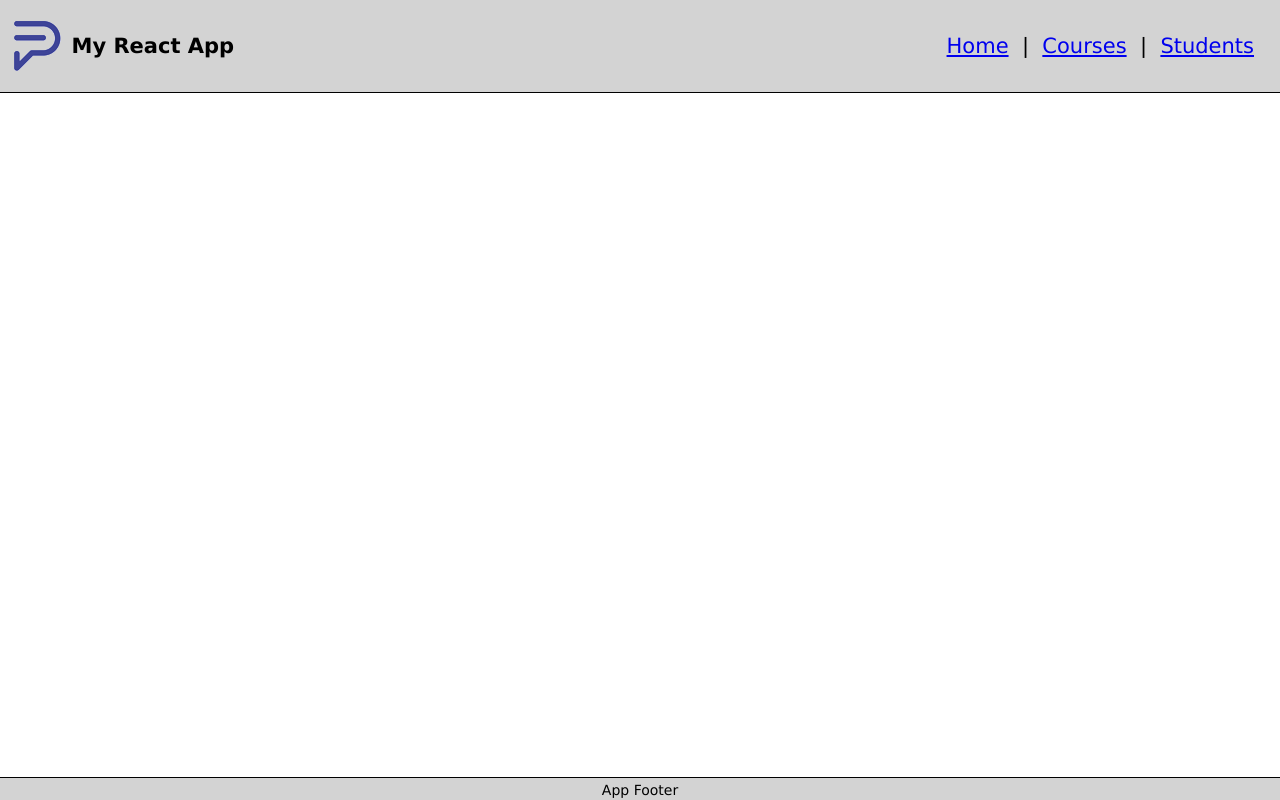
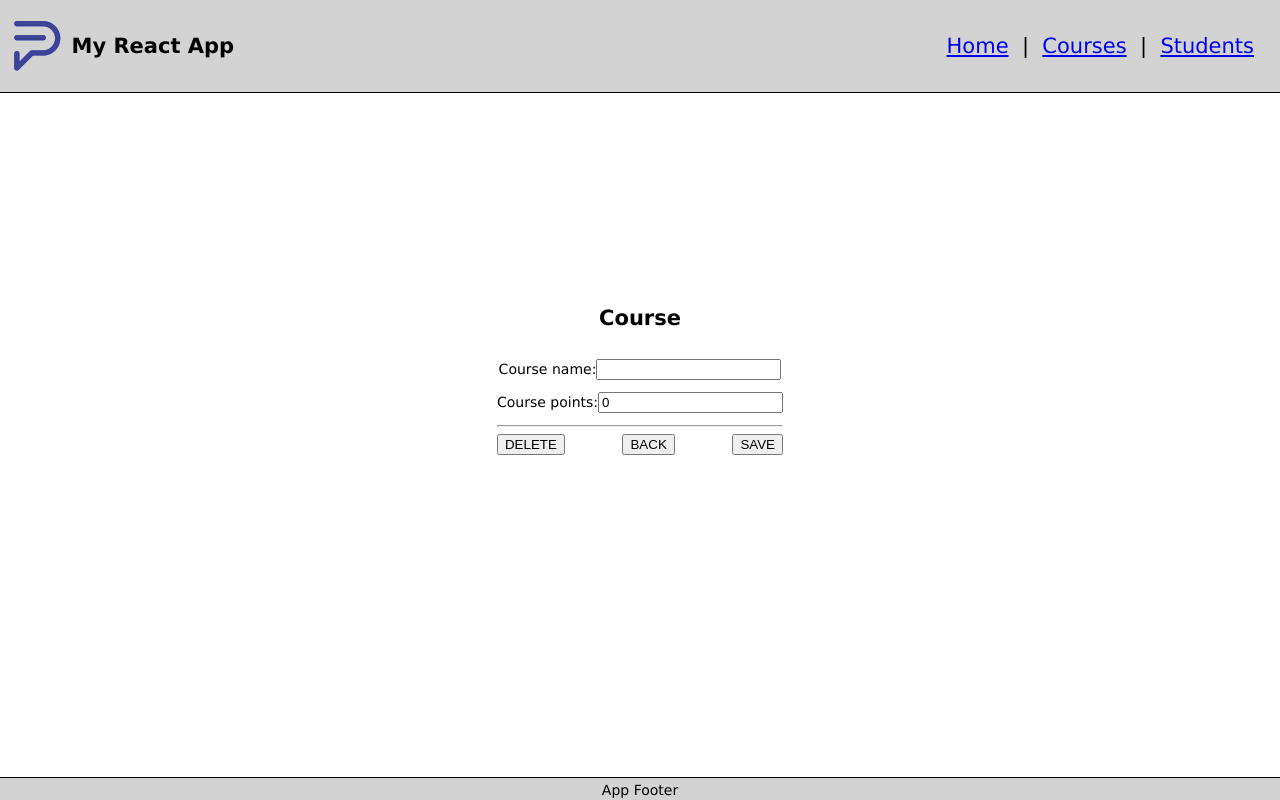
Before and after one commit to emir91/react-app, a React (Create React App) app: page /courses/1 in a window 1280 px wide. Built offline with nearby package versions, Linux system fonts and the light colour scheme; no server answers.

Commit message:
Create Course component and add functionality to it

```diff
--- a/src/MainRouter.js
+++ b/src/MainRouter.js
@@ -1,12 +1,13 @@
 import React from 'react';
 import { Route, Switch } from 'react-router-dom';
-import { Home, Courses, Students } from './components';
+import { Home, Courses, Course, Students } from './components';
 
 const MainRouter = () => {
     return (
         <Switch>
             <Route exact path ='/' component={Home} />
             <Route exact path ='/courses' component={Courses} />
+            <Route exact path ='/courses/:id' component={Course} />
             <Route exact path ='/students' component={Students} />
         </Switch>
     );
--- a/src/assets/styles/site.css
+++ b/src/assets/styles/site.css
@@ -40,3 +40,12 @@
   font-weight: bold;
   margin-top: 1em;
 }
+
+.input-field {
+  margin: 12px 0;
+}
+
+.button-container {
+  display: flex;
+  justify-content: space-between;
+}
--- /dev/null
+++ b/src/components/Course.js
@@ -0,0 +1,84 @@
+import { useEffect, useState } from 'react';
+import { read, insert, update, remove } from '../services/apiService';
+
+const Course = ({ match, history }) => {
+
+    const [id] = useState(match.params.id);
+    const [course, setCourse] = useState({
+        _id: '0',
+        name: '',
+        points: 0
+    });
+
+    useEffect(() => {
+        if(id !== '0') {
+            read('courses', id, data => {
+                if(data) setCourse(data);
+        })
+      }
+
+    }, [id]);
+
+    function changeHandler(e) {
+        setCourse({
+            ...course,
+            [e.target.name]: e.target.value
+        });
+    }
+
+    const back = () => {
+        history.push('/courses');
+    }
+
+    const save = () => {
+       if(id === '0') {
+          insert('courses', course, data => {
+              if(data) return history.push('/courses');
+              console.log('There was an error during save data');
+          })
+       } else {
+           update('courses', id, course, data => {
+               if(data) return history.push('/courses');
+               console.log('There was an error during save data');
+           })
+       }
+    }
+
+    const removeCourse = () => {
+        remove('courses', id, data => {
+            history.push('/courses');
+        })
+    }
+
+    return (
+        <div className="container">
+            <h2>Course</h2>
+            <form className="input-form">
+                <div className="input-field">
+                    <label htmlFor="name">Course name:</label>
+                    <input
+                        type="text"
+                        name="name"
+                        value={course.name}
+                        onChange={changeHandler}/>
+                </div>
+                <div className="input-field">
+                    <label htmlFor="points">Course points:</label>
+                    <input
+                        type="text"
+                        name="points"
+                        value={course.points}
+                        onChange={changeHandler}/>
+                </div>
+                <hr/>
+                <div className="button-container">
+                   {id !== '0' && (<button type="button" onClick={removeCourse}>DELETE</button>)}
+                    <button type="button" onClick={back}>BACK</button>
+                    <button type="button" onClick={save}>SAVE</button>
+                </div>
+            </form>
+        </div>
+    )
+}
+
+export default Course;
--- a/src/components/Courses.js
+++ b/src/components/Courses.js
@@ -19,7 +19,7 @@ const Courses = () => {
                     <tr>
                         <th>Course name</th>
                         <th>Points</th>
-                        <th><Link to='/courses/new'>Add new</Link></th>
+                        <th><Link to='/courses/0'>Add new</Link></th>
                     </tr>
                 </thead>
                 <tbody>
--- a/src/components/Students.js
+++ b/src/components/Students.js
@@ -7,7 +7,6 @@ const Students = () => {
 
     useEffect(() => {
         list('students', data => {
-            console.log(data);
             setStudents(data);
         })
     }, []);
--- a/src/components/index.js
+++ b/src/components/index.js
@@ -1,7 +1,8 @@
 import AppHeader from './AppHeader';
 import AppFooter from './AppFooter';
 import Courses from './Courses';
+import Course from './Course';
 import Home from './Home';
 import Students from './Students';
 
-export { AppHeader, AppFooter, Courses, Home, Students }
+export { AppHeader, AppFooter, Courses, Course, Home, Students }
--- a/src/services/apiService.js
+++ b/src/services/apiService.js
@@ -6,6 +6,7 @@ const headers = {
 }
 
 const insert = (path, data, callback) => {
+    data._id = undefined;
     axios.post(`${apiUrl}/${path}`, data, { headers })
         .then(response => callback(response.data))
         .catch(reason => {
```
